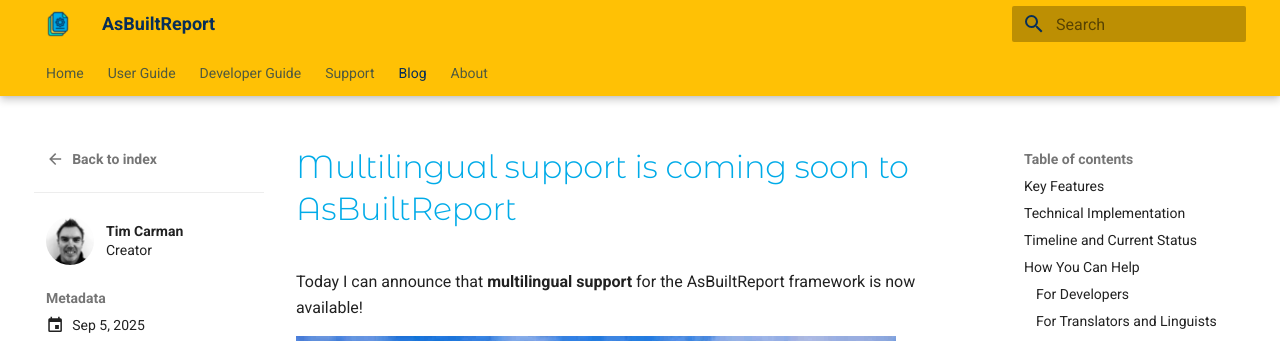
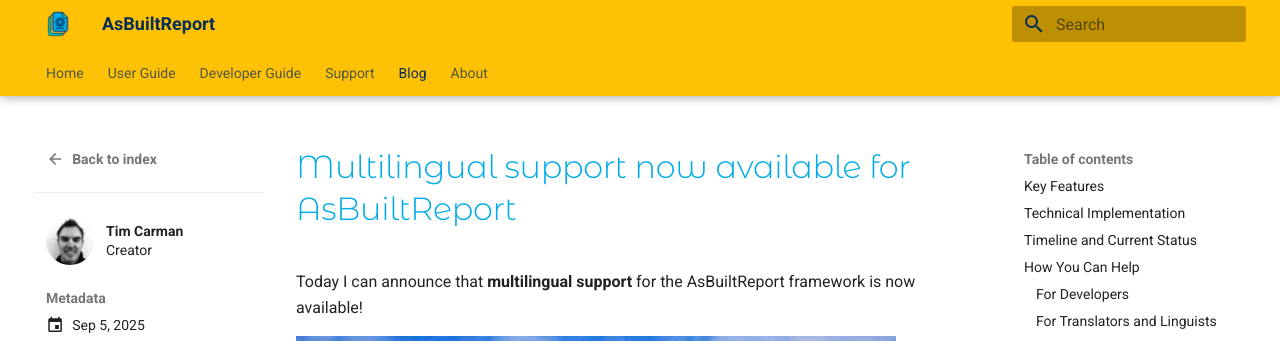
Before and after one commit to AsBuiltReport/AsBuiltReport.Project.Website, an MkDocs documentation site: the page built from docs/blog/posts/Multilingual-support-coming-soon.md, in a window 1280 px wide and 900 px high. Shown: the top 341 px of the window. Built offline with MkDocs 1.6.1 and Material for MkDocs 9.7.7, drawn with Linux system fonts in a browser that asks for light colours; emoji names are drawn with the system emoji font; some of the changed text lies outside the part shown.

Commit message:
Update blog post

```diff
--- a/docs/blog/posts/Multilingual-support-coming-soon.md
+++ b/docs/blog/posts/Multilingual-support-coming-soon.md
@@ -9,7 +9,7 @@ categories:
 slug: Multilingual-support
 ---
 
-# Multilingual support is coming soon to AsBuiltReport
+# Multilingual support now available for AsBuiltReport
 
 Today I can announce that **multilingual support** for the AsBuiltReport framework is now available!
 
```
Also changed, not shown: other parts of docs/blog/posts/Multilingual-support-coming-soon.md (+1 -1 lines).
